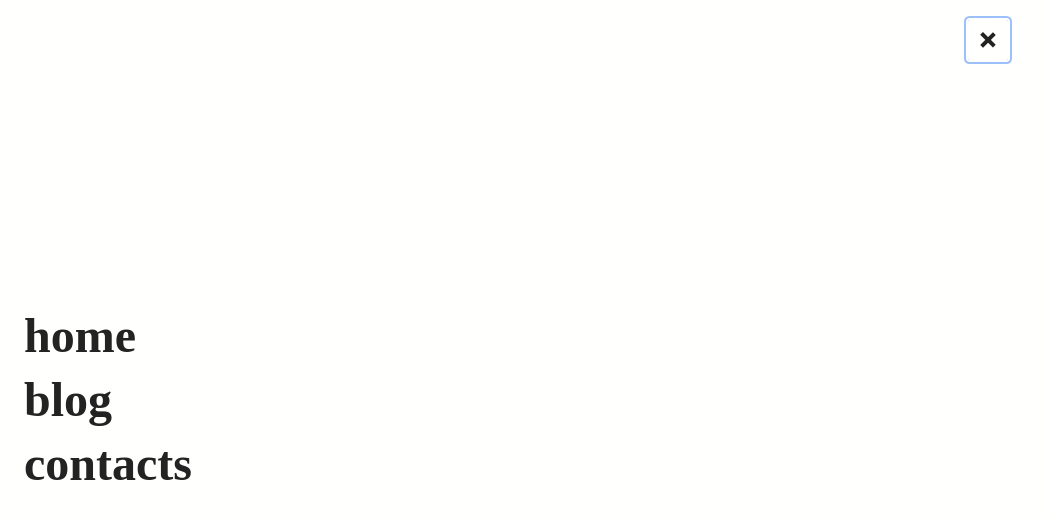
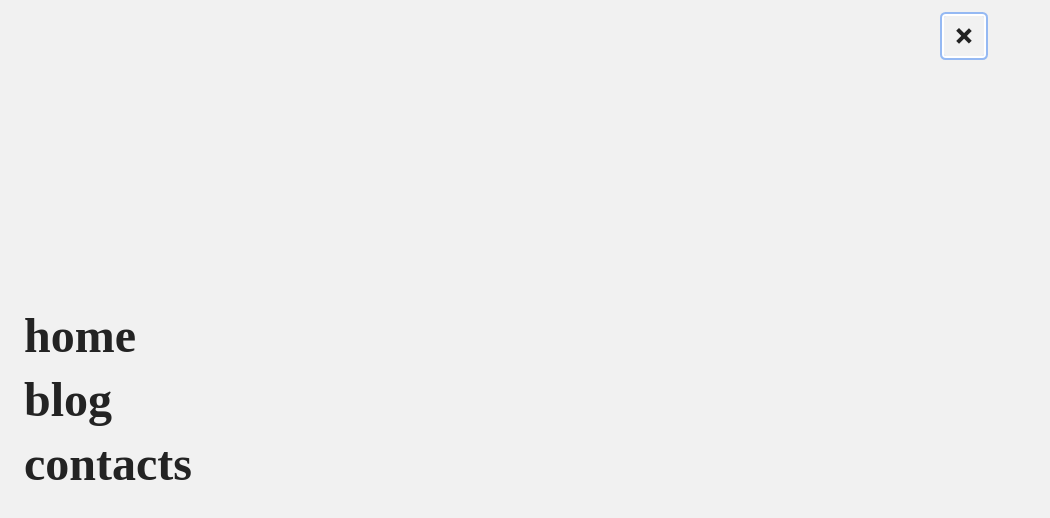
Before and after one commit to masbossun/masbossun-next, a Next.js app: page / in a window 1280 px wide. Both pictures are taken after a click on the button 988 px from the left and 40 px from the top of the page. Shown: the top 518 px of the page, without its empty margins (0-1050 px from the left). Built offline with nearby package versions, Linux system fonts and the light colour scheme; a web font is replaced by a local one.

Commit message:
blog-posts: implement basic component styling

```diff
--- /dev/null
+++ b/components/footer.tsx
@@ -0,0 +1,13 @@
+import Socials from "./socials";
+
+export const Footer = () => {
+  return (
+    <footer className="py-6">
+      <Socials />
+      <div className="h-6" />
+      <span className="flex flex-1 justify-center text-black-primary dark:text-white-primary font-monospace text-xs text-center">
+        proudly made by ryan
+      </span>
+    </footer>
+  );
+};
--- a/components/navbar.tsx
+++ b/components/navbar.tsx
@@ -18,8 +18,8 @@ const Navbar = () => {
 const NavLogo = () => {
   return (
     <a href="/">
-      <div className="bg-black-primary dark:bg-white-secondary py-3 px-4">
-        <span className="font-monospace font-medium text-base leading-4 text-white-primary dark:text-black-primary">
+      <div className="bg-black-primary dark:bg-white-secondary py-2 px-3">
+        <span className="font-monospace font-medium text-sm leading-4 text-white-primary dark:text-black-primary">
           masbossun
         </span>
       </div>
@@ -34,7 +34,7 @@ const NavMenuButton: FC<{ onClick: () => void; isMenuShow: boolean }> = ({
   return (
     <button
       type="button"
-      className="text-black-primary dark:text-white-primary appearance-none absolute -right-2 p-2 rounded-sm hover:bg-gray-50 focus:outline-none focus:ring-2 focus:ring-offset-2 z-10"
+      className="text-black-primary dark:text-white-primary appearance-none absolute -right-2 p-2 rounded-sm hover:bg-gray-50 focus:outline-none focus:ring-2 focus:ring-offset-2 z-20"
       onClick={onClick}
     >
       <svg className="h-6 w-6 fill-current">
@@ -50,7 +50,7 @@ const NavMenuButton: FC<{ onClick: () => void; isMenuShow: boolean }> = ({
 
 const NavMenu = () => {
   return (
-    <div className="bg-white-primary dark:bg-black-primary fixed inset-0">
+    <div className="bg-white-primary dark:bg-black-primary fixed inset-0 z-10">
       <section className="flex flex-col h-screen justify-center px-6">
         <a
           href="/"
--- /dev/null
+++ b/index.d.ts
@@ -0,0 +1 @@
+type Maybe<T> = T | null | undefined;
--- a/lib/api.ts
+++ b/lib/api.ts
@@ -4,7 +4,7 @@ import matter from "gray-matter";
 
 const postsDirectory = join(process.cwd(), "_posts");
 
-type Fields = "slug" | "content" | "date" | "author" | "title";
+type Fields = "slug" | "content" | "date" | "author" | "title" | "preview";
 
 export function getPostSlugs() {
   return fs.readdirSync(postsDirectory);
@@ -32,6 +32,10 @@ export function getPostBySlug(
       item = { ...item, content };
     }
 
+    if (fields.includes("preview")) {
+      item = { ...item, preview: content.substring(0, 1000) };
+    }
+
     return item;
   }
 
--- /dev/null
+++ b/lib/markdownToText.ts
@@ -0,0 +1,7 @@
+import remark from "remark";
+import strip from "strip-markdown";
+
+export default async function markdownToText(markdown: string) {
+  const result = await remark().use(strip).process(markdown);
+  return result.toString();
+}
--- a/package.json
+++ b/package.json
@@ -9,13 +9,16 @@
     "prepare": "husky install"
   },
   "dependencies": {
+    "@tailwindcss/line-clamp": "^0.2.0",
+    "date-fns": "^2.20.2",
     "gray-matter": "^4.0.2",
     "next": "10.1.3",
     "raw-loader": "^4.0.2",
     "react": "17.0.2",
     "react-dom": "17.0.2",
     "remark": "13.0.0",
-    "remark-html": "13.0.1"
+    "remark-html": "13.0.1",
+    "strip-markdown": "^4.0.0"
   },
   "devDependencies": {
     "@types/react": "^17.0.3",
--- a/pages/blog/index.tsx
+++ b/pages/blog/index.tsx
@@ -1,10 +1,19 @@
+import { format, parseISO } from "date-fns";
 import { GetStaticProps, NextPage } from "next";
+import { FC } from "react";
+import { Footer } from "../../components/footer";
 import Navbar from "../../components/navbar";
-import Socials from "../../components/socials";
 import { getAllPosts } from "../../lib/api";
+import markdownToText from "../../lib/markdownToText";
 
 interface Props {
-  posts: ({ slug?: string; title?: string } | null)[];
+  posts: ({
+    slug?: string;
+    title?: string;
+    author?: string;
+    date?: string;
+    preview?: string;
+  } | null)[];
 }
 
 const Page: NextPage<Props> = ({ posts }) => {
@@ -14,30 +23,72 @@ const Page: NextPage<Props> = ({ posts }) => {
         <Navbar />
       </header>
       <main>
-        <h1 className="text-black-primary dark:text-white-primary">
+        <h1 className="text-black-primary dark:text-white-primary my-20 max-w-page-title">
           Ryan usually wrote something here, blog, article, etc, you name it
         </h1>
         <ol>
           {posts.map((S) => (
-            <li key={S?.slug}>
-              <a href={`/blog/${S?.slug}`}>{S?.title}</a>
-            </li>
+            <div key={S?.slug}>
+              <BlogPost
+                title={S?.title}
+                author={S?.author}
+                date={S?.date}
+                href={`/blog/${S?.slug}`}
+                preview={S?.preview}
+              />
+              <div className="h-0.5 w-full bg-white-secondary dark:bg-black-secondary" />
+            </div>
           ))}
         </ol>
       </main>
-      <footer>
-        <Socials />
-        <div className="h-6" />
-        <span className="flex flex-1 justify-center text-black-primary dark:text-white-primary font-monospace text-xs text-center">
-          proudly made by ryan
-        </span>
-      </footer>
+      <div className="h-16" />
+      <Footer />
     </>
   );
 };
 
+const BlogPost: FC<{
+  href: Maybe<string>;
+  title: Maybe<string>;
+  author: Maybe<string>;
+  date: Maybe<string>;
+  preview: Maybe<string>;
+}> = ({ href, title, author, date, preview }) => {
+  return (
+    <li className="py-10">
+      <a
+        href={href ?? "#"}
+        className="text-black-primary dark:text-white-primary"
+      >
+        <h3>{title}</h3>
+      </a>
+      <div className="h-2" />
+      <span className="text-black-primary dark:text-white-primary font-monospace font-medium text-xs opacity-50">
+        {format(date ? parseISO(date) : new Date(), "d/M/yyyy")} by {author}
+      </span>
+      <div className="h-6" />
+      <p className="text-black-primary dark:text-white-primary max-w-prose line-clamp-6">
+        {preview}
+      </p>
+      <div className="h-6" />
+      <a href={href ?? "#"}>
+        <div className="inline-flex bg-white-secondary dark:bg-accent-primary text-black-primary dark:text-white-primary py-3 px-4 rounded-none font-monospace font-medium text-sm">
+          read more
+        </div>
+      </a>
+    </li>
+  );
+};
+
 export const getStaticProps: GetStaticProps<Props> = async () => {
-  const posts = getAllPosts(["slug", "title"]);
+  const posts = await Promise.all(
+    getAllPosts(["slug", "title", "date", "author", "preview"]).map(
+      async (S) => ({
+        ...S,
+        preview: await markdownToText(S?.preview ?? ""),
+      })
+    )
+  );
 
   return { props: { posts } };
 };
--- a/pages/index.tsx
+++ b/pages/index.tsx
@@ -9,7 +9,7 @@ export default function Home() {
       </Head>
       <Navbar />
       <main>
-        <h1 className="text-black-primary dark:text-white-primary">
+        <h1 className="text-black-primary dark:text-white-primary max-w-page-title">
           As a software developer, ryan does his works with passion
         </h1>
       </main>
--- a/styles/globals.css
+++ b/styles/globals.css
@@ -1,7 +1,7 @@
 :root {
   --color-black-primary: #232323;
-  --color-black-secondary: #262626;
-  --color-white-primary: #fffffe;
+  --color-black-secondary: #333333;
+  --color-white-primary: #f1f1f1;
   --color-white-secondary: #f8f5f2;
   --color-accent-primary: #078080;
   --color-accent-secondary: #f45d48;
@@ -13,22 +13,26 @@
 
 @layer base {
   h1 {
-    @apply font-title font-black text-5xl;
+    @apply font-title font-black text-4xl md:text-5xl;
   }
   h2 {
-    @apply font-title font-black text-4xl;
+    @apply font-title font-black text-3xl md:text-4xl;
   }
   h3 {
-    @apply font-title font-black text-3xl;
+    @apply font-title font-black text-2xl md:text-3xl;
   }
   h4 {
-    @apply font-title font-black text-2xl;
+    @apply font-title font-black text-xl md:text-2xl;
   }
   h5 {
-    @apply font-title font-black text-xl;
+    @apply font-title font-black text-lg md:text-xl;
   }
 
   pre > code {
     @apply font-monospace font-medium text-sm;
   }
+
+  p {
+    @apply font-body font-normal text-base md:text-lg;
+  }
 }
--- a/tailwind.config.js
+++ b/tailwind.config.js
@@ -19,7 +19,6 @@ module.exports = {
       center: true,
       padding: {
         DEFAULT: "1.5rem",
-        sm: "0rem",
       },
     },
     extend: {
@@ -28,10 +27,13 @@ module.exports = {
         title: ['"Source Serif Pro"', "serif"],
         monospace: ['"DM Mono"', "monospace"],
       },
+      maxWidth: {
+        "page-title": "15ch",
+      },
     },
   },
   variants: {
     extend: {},
   },
-  plugins: [],
+  plugins: [require("@tailwindcss/line-clamp")],
 };
```
Also changed, not shown: 1 other file (tests, documents, lock files or other folders).
